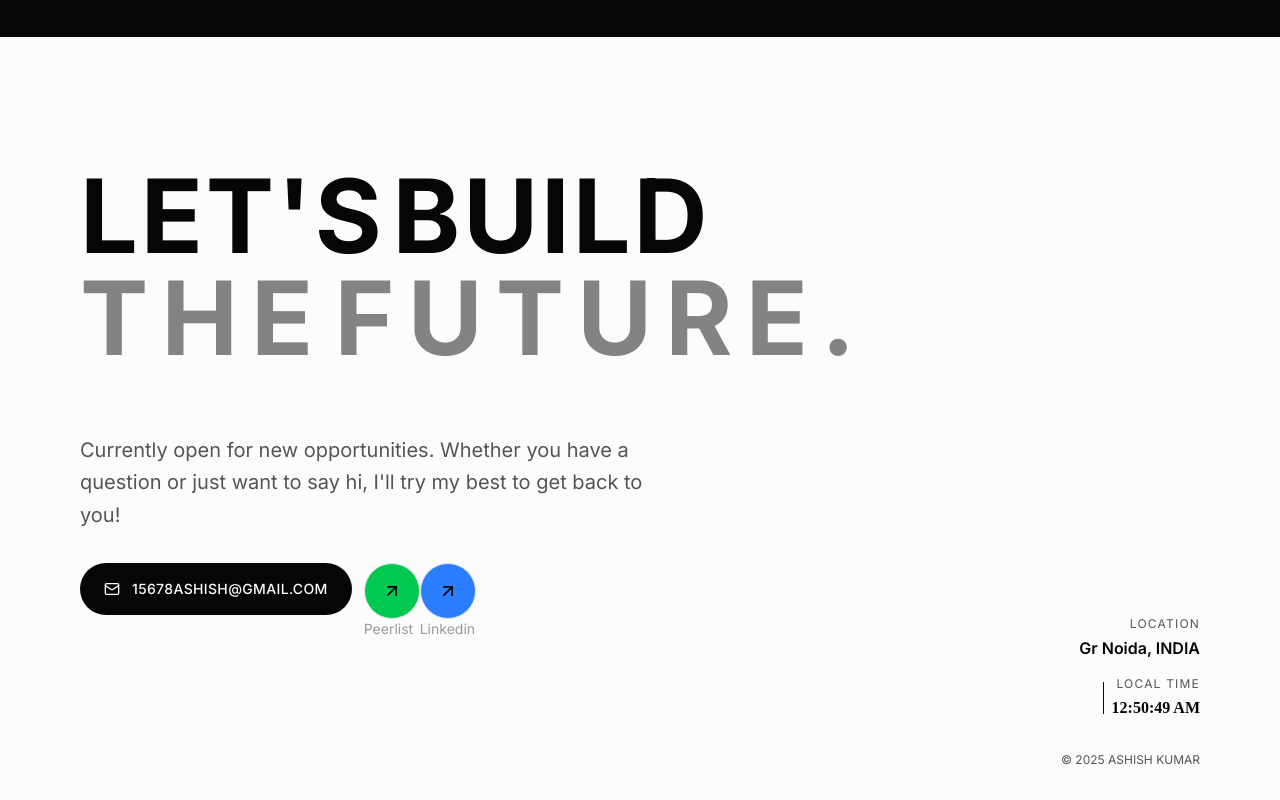
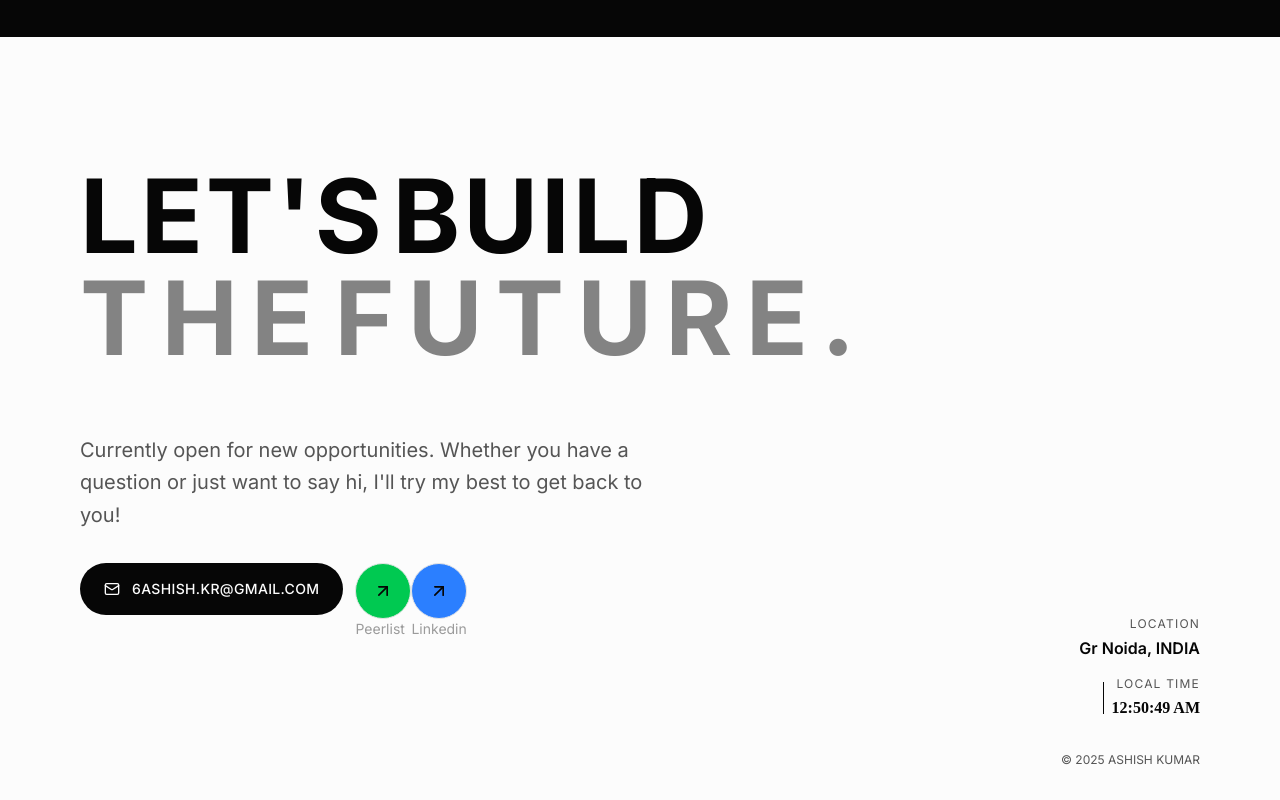
Before and after one commit to ashishk15678/ashishkr.com, a Next.js app: page / in a window 1280 px wide. Shown: the part 3476-4276 px from the top of the page. Built offline with nearby package versions, Linux system fonts and the light colour scheme; a web font is replaced by a local one.

Commit message:
change email

```diff
--- a/app/designs/page.tsx
+++ b/app/designs/page.tsx
@@ -1126,14 +1126,7 @@ export default function DesignsPage() {
             animate={{ opacity: 1, y: 0 }}
             transition={{ duration: 0.5, delay: 0.5 }}
             className="relative z-10 mt-6"
-          >
-            <Button className="rounded-full px-6 gap-2" asChild>
-              <Link href="https://cal.com/ashish15678">
-                Book a call
-                <ArrowUpRight className="w-4 h-4" />
-              </Link>
-            </Button>
-          </motion.div>
+          ></motion.div>
         </section>
 
         {/* ─── MARQUEE ROW 1 — Left scroll ─── */}
--- a/lib/constants/dock.ts
+++ b/lib/constants/dock.ts
@@ -41,7 +41,7 @@ export const DOCK_ITEMS = [
     id: "email",
     icon: Mail,
     label: "Email",
-    href: "mailto:15678ashish@gmail.com",
+    href: "mailto:6ashish.kr@gmail.com",
     external: true,
   },
   { id: "divider2", type: "divider" as const },
--- a/lib/constants/site.ts
+++ b/lib/constants/site.ts
@@ -2,7 +2,7 @@ export const SITE_CONFIG = {
   name: "Ashish Kr",
   firstName: "ASHISH",
   lastName: "KUMAR",
-  email: "15678ashish@gmail.com",
+  email: "6ashish.kr@gmail.com",
   location: "Gr Noida, INDIA",
   credentials: "Student of B.TECH",
   tagline:
```
